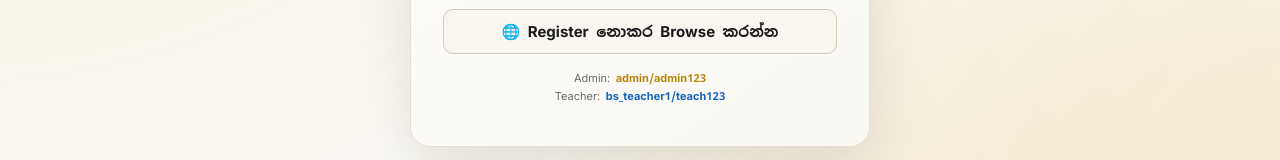
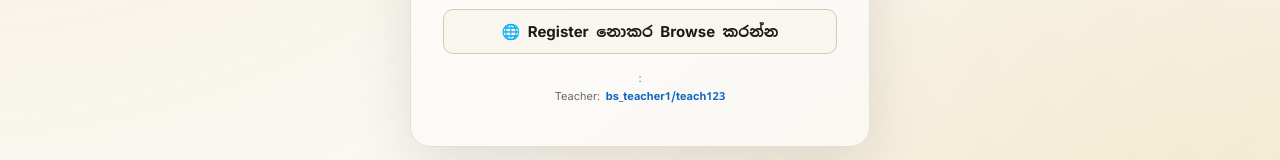
Before and after one commit to ikalhara672/my-website1, a plain HTML site: page index.html in a window 1280 px wide. Shown: the part 595-755 px from the top of the page. Drawn offline with Linux system fonts and the light colour scheme.

Commit message:
Remove admin credentials from index.html
Removed admin credentials from the login page.

```diff
--- a/index.html
+++ b/index.html
@@ -399,7 +399,7 @@ img{max-width:100%;height:auto}
       <button class="btn btn-primary" onclick="doLogin()">ඇතුල් වන්න →</button>
       <div class="divider">හෝ</div>
       <button class="btn btn-outline" style="width:100%" onclick="enterGuest()">🌐 Register නොකර Browse කරන්න</button>
-      <p style="font-size:11px;color:var(--muted);margin-top:16px;text-align:center;line-height:1.6">Admin: <b style="color:var(--gold)">admin/admin123</b><br>Teacher: <b style="color:var(--info)">bs_teacher1/teach123</b></p>
+      <p style="font-size:11px;color:var(--muted);margin-top:16px;text-align:center;line-height:1.6">: <b style="color:var(--gold)"></b><br>Teacher: <b style="color:var(--info)">bs_teacher1/teach123</b></p>
     </div>
     <div id="reg-gate" class="hidden">
       <div style="text-align:center;margin-bottom:20px">
```
